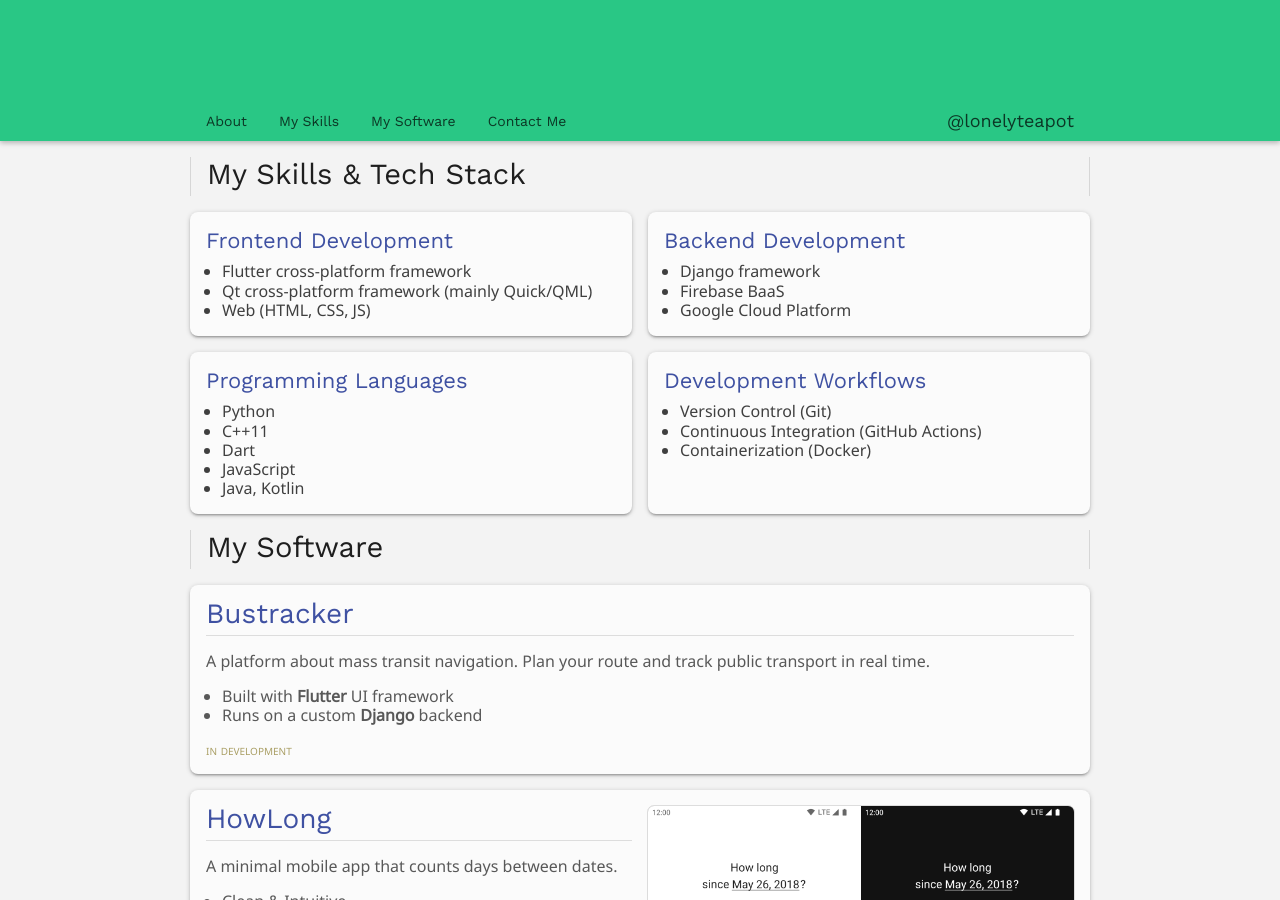
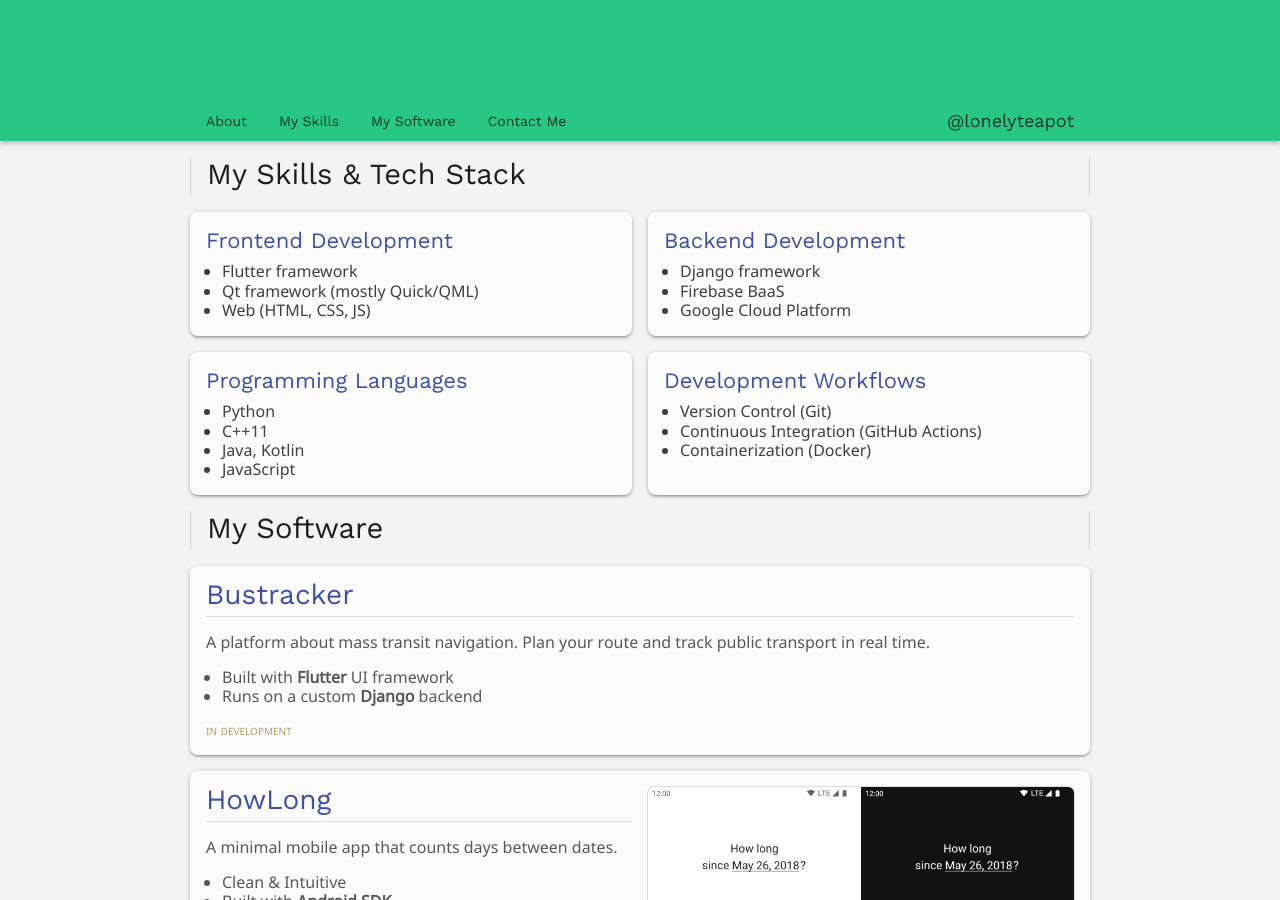
Before and after one commit to lonelyteapot/lonelyteapot.github.io, a Jekyll site: the page built from pages/index.html, in a window 1280 px wide and 900 px high, scrolled down 331 px. Built offline with Jekyll 4.4.1, drawn with Linux system fonts in a browser that asks for light colours.

Commit message:
Update information about skills

```diff
--- a/_data/skills.yaml
+++ b/_data/skills.yaml
@@ -1,7 +1,7 @@
 - category: Frontend Development
   skills:
-    - Flutter cross-platform framework
-    - Qt cross-platform framework (mainly Quick/QML)
+    - Flutter framework
+    - Qt framework (mostly Quick/QML)
     - Web (HTML, CSS, JS)
 
 - category: Backend Development
@@ -14,9 +14,8 @@
   skills:
     - Python
     - C++11
-    - Dart
+    - Java, Kotlin
     - JavaScript
-    - Java, Kotlin
 
 - category: Development Workflows
   skills:
```
